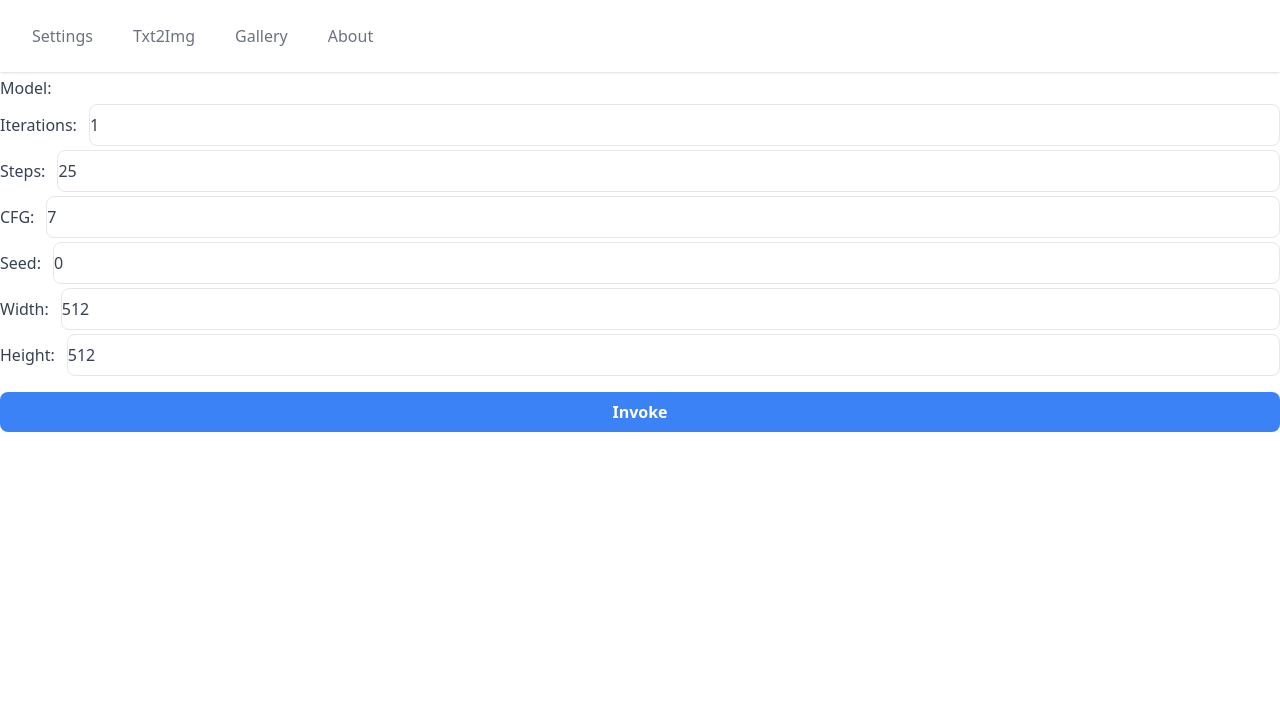
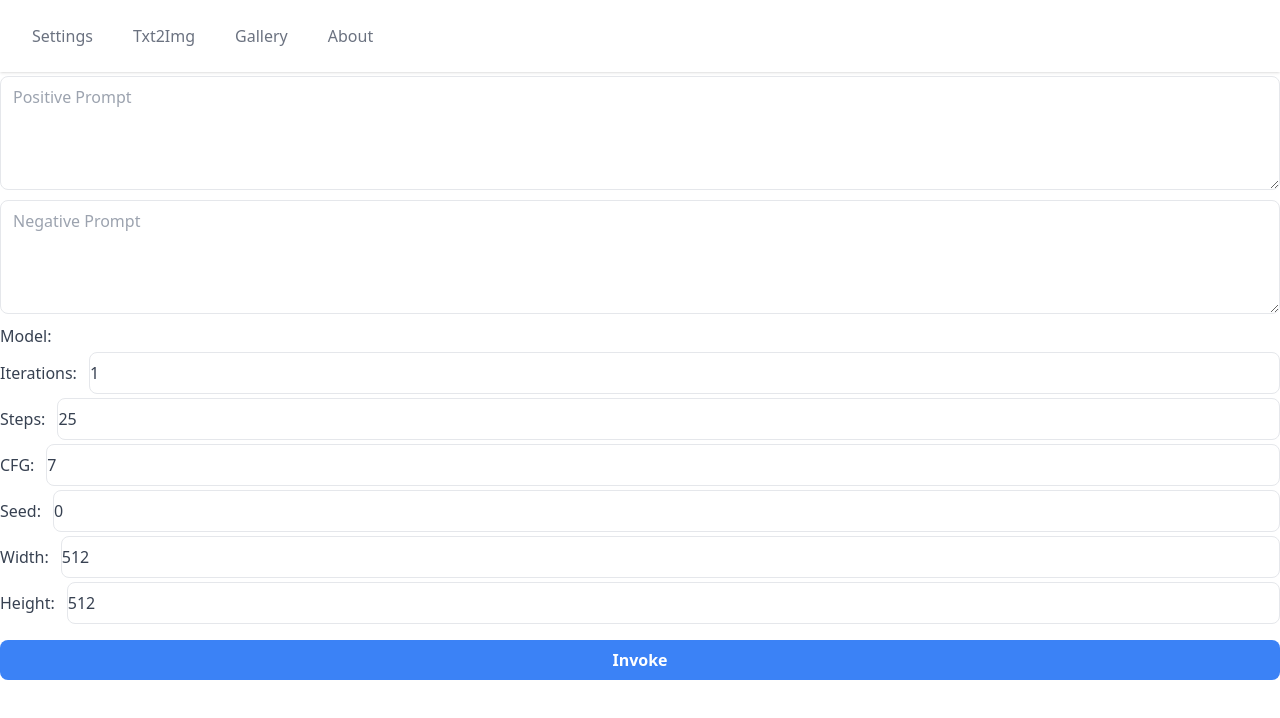
Before and after one commit to Pfannkuchensack/InvokeAI-vuemobile, a Vue app: page /t2i in a window 1280 px wide. Shown: the top 718 px of the page. Built offline with nearby package versions, Linux system fonts and the light colour scheme.

Commit message:
prompts fix

```diff
--- a/src/views/HomeView.vue
+++ b/src/views/HomeView.vue
@@ -13,10 +13,10 @@ const config = useStorage('config', { steps: 25, iterations: 1, cfg: 7, model: '
 <template>
   <div>
     <HeaderView />
-    <textarea v-if="prompts.positive" v-model="prompts.positive" autocomplete="off" role="presentation" id="pprompt"
+    <textarea v-model="prompts.positive" autocomplete="off" role="presentation" id="pprompt"
       class="w-full px-3 py-2 text-gray-700 border rounded-lg focus:outline-none mt-1" placeholder="Positive Prompt"
       rows="4"></textarea>
-    <textarea v-if="prompts.negative" v-model="prompts.negative" autocomplete="off" role="presentation" id="nprompt"
+    <textarea v-model="prompts.negative" autocomplete="off" role="presentation" id="nprompt"
       class="w-full px-3 py-2 text-gray-700 border rounded-lg focus:outline-none mt-1" placeholder="Negative Prompt"
       rows="4"></textarea>
     <!-- Lists of models -->
```
